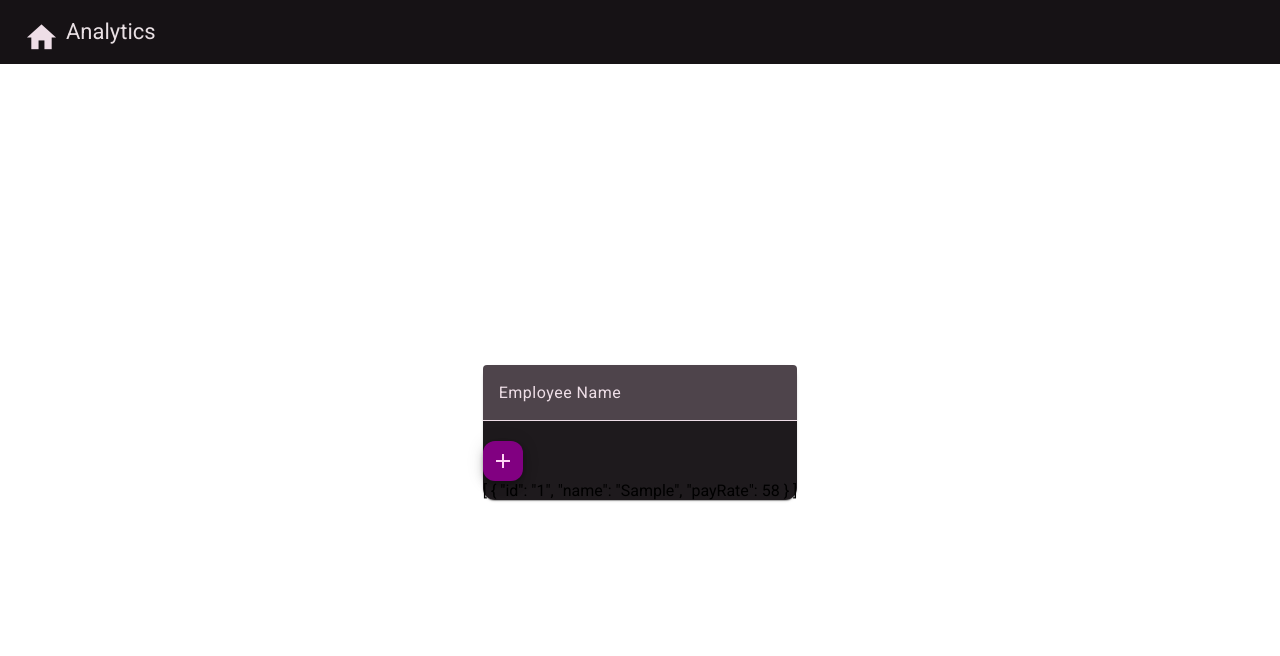
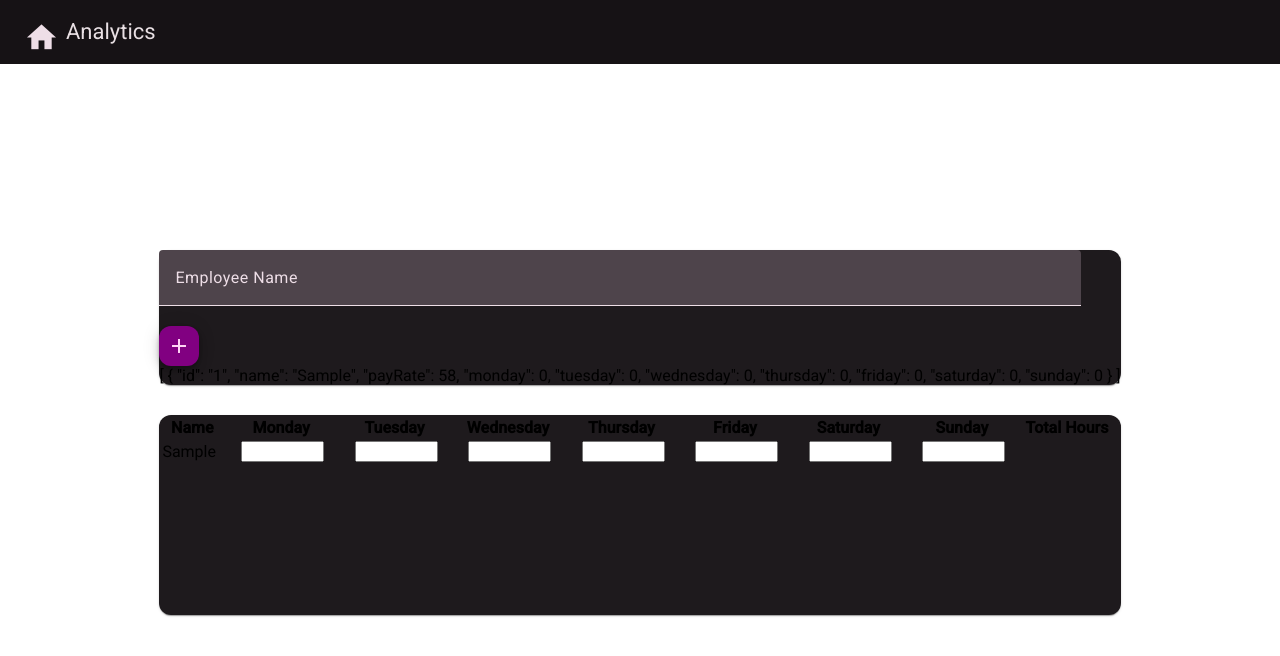
Before and after one commit to DrogonToothless/angulartimesheetapp, an Angular app in the folder angular-timesheet/: page /timesheet in a window 1280 px wide. Both pictures are taken after typing "Sample" into the empty fields and a click on the button "add". Shown: the top 656 px of the page. Built offline with nearby package versions, Linux system fonts and the light colour scheme.

Commit message:
added table for inputing employee hours

```diff
--- a/angular-timesheet/src/app/app.module.ts
+++ b/angular-timesheet/src/app/app.module.ts
@@ -8,7 +8,7 @@
 import { TopNavbarComponent } from './components/top-navbar/top-navbar.component';
 import { AnalyticsTableComponent } from './components/analytics-table/analytics-table.component';
 import { MaterialModule } from './modules/material.module';
-
+import { FormsModule } from '@angular/forms';
 @NgModule({
   declarations: [
     AppComponent,
@@ -21,7 +21,8 @@
   imports: [
     BrowserModule,
     AppRoutingModule,
-    MaterialModule
+    MaterialModule,
+    FormsModule
   ],
   providers: [],
   bootstrap: [AppComponent]
--- a/angular-timesheet/src/app/components/timesheet/timesheet.component.css
+++ b/angular-timesheet/src/app/components/timesheet/timesheet.component.css
@@ -2,6 +2,8 @@
   display: flex;
   align-items: center;
   height: calc(100% - 64px);
+  color: black;
+  background-color: white;
 }
 
 h2 {
@@ -10,4 +12,27 @@
 
 .cards {
   margin: auto;
+  background-color: white;
+}
+
+mat-form-field {
+  width: calc(100% - 40px);
+}
+
+.hours {
+  margin-top: 30px;
+}
+
+.hours {
+  min-height: 200px;
+  margin-top: 30px;
+  display: flex;
+  flex-direction: column;
+  justify-content: space-between;
+}
+
+.hours-input {
+  max-width: 75px;
+  margin-left: 15px;
+  text-align: center;
 }/*# sourceMappingURL=timesheet.component.css.map */
--- a/angular-timesheet/src/app/components/timesheet/timesheet.component.html
+++ b/angular-timesheet/src/app/components/timesheet/timesheet.component.html
@@ -11,5 +11,23 @@
             </button>
             <div>{{employees | json}}</div>
         </mat-card>
+        <mat-card class="hours">
+            <table>
+                <thead>
+                    <th>Name</th>
+                    <th *ngFor="let day of weekdays">{{day}}</th>
+                    <th>Total Hours</th>
+                    <th></th>
+                </thead>
+                <tbody>
+                    <tr *ngFor="let employee of employees; let i = index">
+                        <td>{{employee.name}}</td>
+                        <td *ngFor="let day of weekdays">
+                            <input type="number" [id]="day" [(ngModel)]="employee[day]" class="hours-input">
+                        </td>
+                    </tr>
+                </tbody>
+            </table>
+        </mat-card>
     </div>
 </div>
--- a/angular-timesheet/src/app/components/timesheet/timesheet.component.scss
+++ b/angular-timesheet/src/app/components/timesheet/timesheet.component.scss
@@ -2,10 +2,32 @@
     display: flex;
     align-items: center;
     height: calc(100% - 64px);
+    color: black;
+    background-color: white;
 }
 h2 {
     text-align: center;
 }
 .cards {
     margin: auto;
+    background-color: white;
 }
+mat-form-field {
+    width: calc(100% - 40px);
+
+}
+.hours {
+    margin-top: 30px;
+}
+.hours {
+    min-height: 200px;
+    margin-top: 30px;
+    display: flex;
+    flex-direction: column;
+    justify-content: space-between;
+}
+.hours-input {
+    max-width: 75px;
+    margin-left: 15px;
+    text-align: center;
+}
--- a/angular-timesheet/src/app/components/timesheet/timesheet.component.ts
+++ b/angular-timesheet/src/app/components/timesheet/timesheet.component.ts
@@ -16,6 +16,7 @@
   employeeNameFC = new FormControl('', this.nameValidator());
   employees: Employee[] = [];
   employeeId = 0;
+  weekdays: string[] = ['Monday', 'Tuesday', 'Wednesday', 'Thursday', 'Friday', 'Saturday', 'Sunday'];
   constructor(
     private route: ActivatedRoute,
     private departmentsService: DepartmentsService,
@@ -32,6 +33,13 @@
             departmentId: this.department?.id,
             name: this.employeeNameFC.value,
             payRate: Math.floor(Math.random() * 50) + 50,
+            monday: 0,
+            tuesday: 0,
+            wednesday: 0,
+            thursday: 0,
+            friday: 0,
+            saturday: 0,
+            sunday: 0
         });
         this.employeeNameFC.setValue('');
     }
```
Also changed, not shown: angular-timesheet/src/app/interfaces/employee.ts (+8 -0 lines), 1 other file (tests, documents, lock files or other folders). Lines whose indentation alone changed are shown as unchanged.
